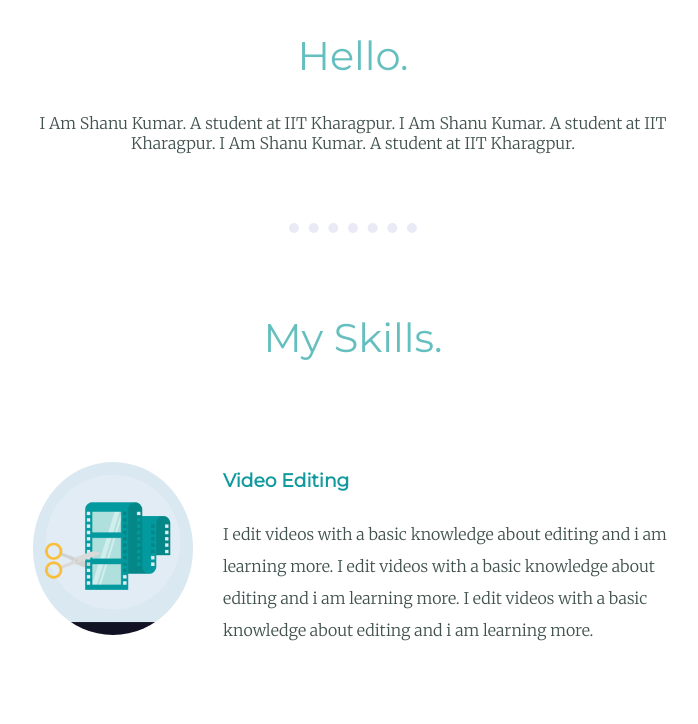
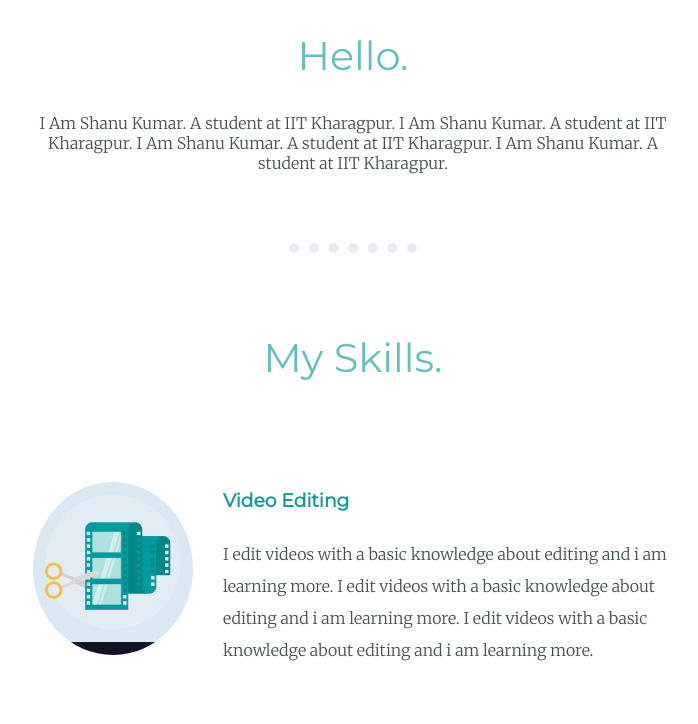
Before and after one commit to shanukmr10/Css-my-site, a plain HTML site: page index.html in a window 1280 px wide. Shown: the part 837-1561 px from the top of the page, without its empty margins (287-985 px from the left). Drawn offline with Linux system fonts and the light colour scheme.

Commit message:
change index.html

```diff
--- a/index.html
+++ b/index.html
@@ -29,6 +29,7 @@
       <img src="Shanu.png" alt="Shanu Profile Picture" height="200px" width="200px">
       <h2>Hello.</h2>
       <p>I Am Shanu Kumar. A student at IIT Kharagpur.
+        I Am Shanu Kumar. A student at IIT Kharagpur.
         I Am Shanu Kumar. A student at IIT Kharagpur.
         I Am Shanu Kumar. A student at IIT Kharagpur.</p>
     </div>
```
